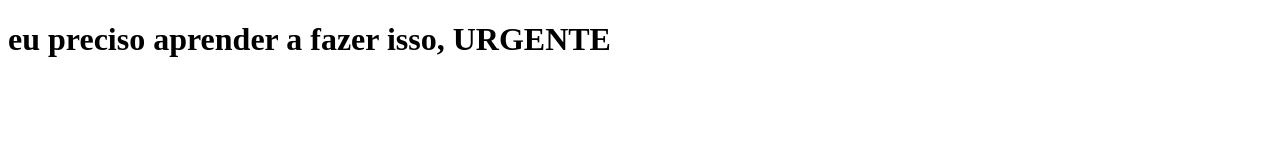
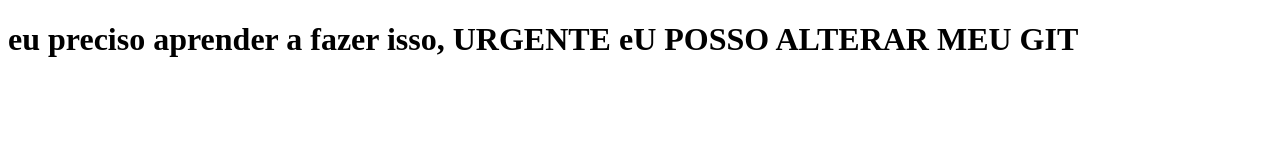
Before and after one commit to DevDiasTha/TesteCommit, a plain HTML site: page index.html in a window 1280 px wide. Drawn offline with Linux system fonts and the light colour scheme.

Commit message:
eu tenho permissão

```diff
--- a/index.html
+++ b/index.html
@@ -6,6 +6,8 @@
     <meta name="viewport" content="width=device-width, initial-scale=1.0">
     <title>Testando commits</title>
     <h1> eu preciso aprender a fazer isso, URGENTE
+        eU POSSO ALTERAR MEU GIT
+
     </h1>
 </head>
 <body>
```
